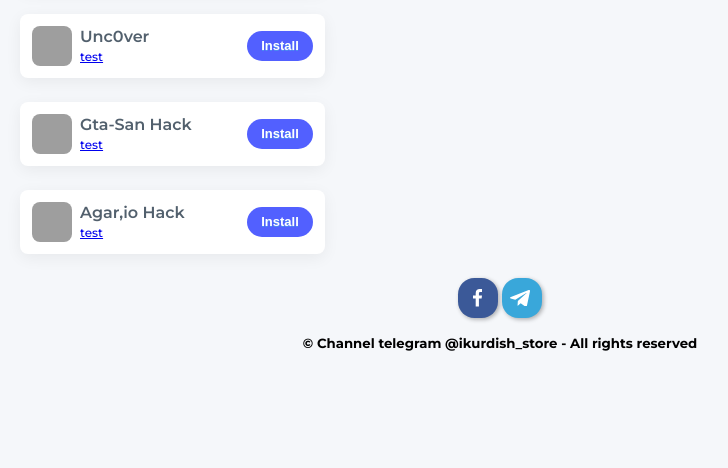
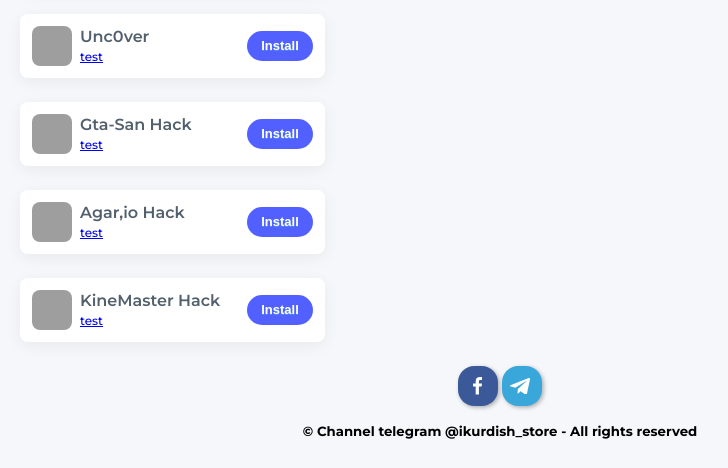
Before and after one commit to kkaaask/store, a plain HTML site: page index.html in a window 1280 px wide. Shown: the part 578-1046 px from the top of the page, without its empty margins (140-868 px from the left). Before the commit the page ends 958 px from the top, so only its background shows below. Drawn offline with nearby package versions, Linux system fonts and the light colour scheme; grey boxes are pictures that could not be loaded.

Commit message:
Update index.html

```diff
--- a/index.html
+++ b/index.html
@@ -295,6 +295,27 @@ Minecraft  Hack
  <a  onclick="window.location='itms-services://?action=download-manifest&url=https://kurdish-stor.tk/install/agar.plist';"class="myButtonn">Install</a>
 
 
+</div>
+</div>
+</div>
+<div class="package-grid flex flex-wrap justify-between">
+<div class="package-grid-item inline-block no-underline section-body w-full flex-grow justify-between" >
+<div class="w-full flex items-center justify-between p-3 alternate-background">
+<div class="items-center justify-start content-center align-center flex flex-grow" style="width: calc(100% - 3rem);">
+<div class="text-2xl text-grey-dark inline-flex w-auto mr-2 self-auto">
+<img src="https://archive.org/download/kinemaster_20220630/Kinemaster.png" style="border-radius: 20%;" class="bg-transparent h-10 w-10 overflow-hidden">
+</div>
+<div style="max-width: calc(100% - 3.5rem);" class="flex-grow mr-2">
+<div class="text-base font-semibold text-grey-dark truncate pb-1/2"> KineMaster Hack
+</div>
+<div class="text-xs font-medium text-grey leading-tight truncate">  <a href="test.html">test</a>
+</div>
+</div>
+</div>
+
+<a  onclick="window.location='itms-services://?action=download-manifest&url=https://kurdish-stor.tk/install/kine.plist';"class="myButtonn">Install</a>
+
+
 <i id="sun" style="background-color:#ff0000
    ;" class="badge badge-pill badge-Signed"></i>
 
```
